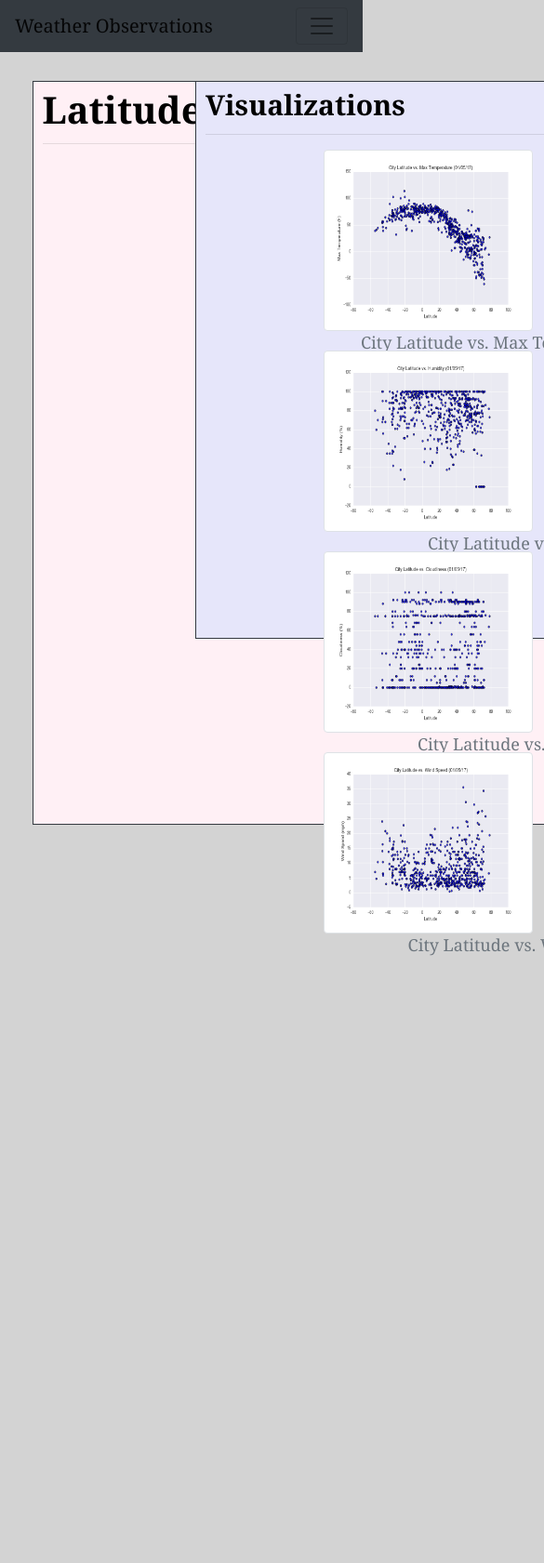
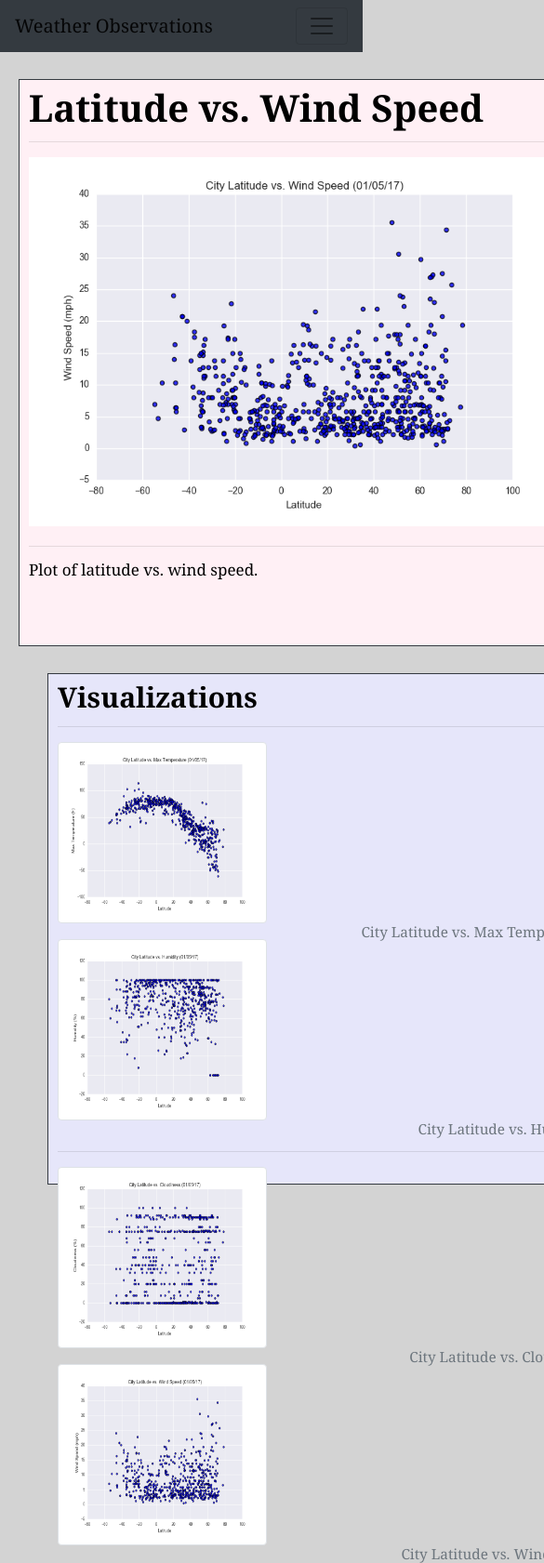
Before and after one commit to luciennekaplan/Web-Design-Challenge, a plain HTML site: page Visualizations/WindSpeed.html in a window 390 px wide. Shown: the top 1681 px of the page at 93% size, 585 px wide, since content can reach past the window. Before the commit the page ends 1028 px from the top, so only its background shows below. Drawn offline with nearby package versions, Linux system fonts and the light colour scheme.

Commit message:
Fixing Grid, index complete

```diff
--- a/Resources/style.css
+++ b/Resources/style.css
@@ -5,24 +5,21 @@
 
 .box {
     min-height: 50px;
+    margin: 5px;
     padding: 10px;
-    margin: 5px;
     font-weight: 800;
     font-family: Cambria, Cochin, Georgia, Times, 'Times New Roman', serif;
   }
 
 .mainbox {
-  position: absolute;
-  float: left;
-  width: 700px;
-  height: 800px;
+  width: 600px;
+  height: 610px;
   background: lavenderblush;
   color: black;
   font-size: 40px;
 }
 
 .fullbox {
-  position: absolute;
   width: 1000px;
   height: 800px;
   background: lavenderblush;
@@ -31,10 +28,8 @@
 }
 
 .sidebarbox {
-    position: absolute;
-    float: right;
-    width: 500px;
-    height: 600px;
+    width: 600px;
+    height: 550px;
     background: lavender;
     color: black;
     font-size: 30px;
@@ -43,21 +38,31 @@
 
 .box-1 {
   margin-top: 8%;
-  margin-left: 5%;
 }
 
 .box-2 {
   margin-top: 8%;
-  margin-left: 50%;
+  margin-left: 10%;
 }
 
 .largefont {
-  font-family: Georgia, Times, 'Times New Roman', serif;
+  font-family: Cambria, Cochin, Georgia, Times, 'Times New Roman', serif;
+}
+
+.titlefont {
+  font-family: Cambria, Cochin, Georgia, Times, 'Times New Roman', serif;
+  font-size: 35px;
 }
 
 .smallfont {
-  font-family: Georgia, 'Times New Roman', Times, serif;
-  font-size: 20px;
+  font-family: Cambria, Cochin, Georgia, 'Times New Roman', Times, serif;
+  font-size: 17px;
+  font-weight: 400;
+}
+
+.mediumfont {
+  font-family: Cambria, Cochin, Georgia, 'Times New Roman', Times, serif;
+  font-size: 24px;
   font-weight: 400;
 }
 
@@ -80,3 +85,7 @@
   margin-left: 2%;
   margin-top: 2%;
 }
+
+.leftspacing {
+  margin-left: 2%;
+}
--- a/Visualizations/WindSpeed.html
+++ b/Visualizations/WindSpeed.html
@@ -4,15 +4,17 @@
 <head>
   <meta charset="UTF-8">
   <title>Web Design Challenge</title>
-  <link rel="stylesheet" href="https://cdn.jsdelivr.net/npm/bootstrap@4.5.3/dist/css/bootstrap.min.css" integrity="sha384-TX8t27EcRE3e/ihU7zmQxVncDAy5uIKz4rEkgIXeMed4M0jlfIDPvg6uqKI2xXr2" crossorigin="anonymous">
+  <link rel="stylesheet" href="https://cdn.jsdelivr.net/npm/bootstrap@4.5.3/dist/css/bootstrap.min.css"
+    integrity="sha384-TX8t27EcRE3e/ihU7zmQxVncDAy5uIKz4rEkgIXeMed4M0jlfIDPvg6uqKI2xXr2" crossorigin="anonymous">
   <link rel="stylesheet" href="../Resources/reset.css">
   <link rel="stylesheet" href="../Resources/style.css">
 </head>
 
-<body class = largefont style="background-color: lightgrey;">
+<body class=largefont style="background-color: lightgrey;">
   <nav class="navbar navbar-expand-lg navbar-light bg-dark">
     <a class="navbar-brand" href="../index.html">Weather Observations</a>
-        <button class="navbar-toggler" type="button" data-toggle="collapse" data-target="#navbarSupportedContent" aria-controls="navbarSupportedContent" aria-expanded="false" aria-label="Toggle navigation">
+    <button class="navbar-toggler" type="button" data-toggle="collapse" data-target="#navbarSupportedContent"
+      aria-controls="navbarSupportedContent" aria-expanded="false" aria-label="Toggle navigation">
       <span class="navbar-toggler-icon"></span>
     </button>
 
@@ -25,7 +27,8 @@
           <a class="nav-link text-light" href="../comparison.html">Comparison</a>
         </li>
         <li class="nav-item dropdown">
-              <a class="nav-link dropdown-toggle text-light" href="#" id="navbarDropdownMenuLink" role="button" data-toggle="dropdown" aria-haspopup="true" aria-expanded="false">
+          <a class="nav-link dropdown-toggle text-light" href="#" id="navbarDropdownMenuLink" role="button"
+            data-toggle="dropdown" aria-haspopup="true" aria-expanded="false">
             Plots
           </a>
           <div class="dropdown-menu" aria-labelledby="navbarDropdown">
@@ -42,41 +45,70 @@
 
 
 
-      <div class= "container">
-      <figure class="box mainbox box-1 border border-dark">Latitude vs. Wind Speed
+  <div class="container">
+    <figure class="box mainbox box-1 border border-dark col-md-6 col-sm-12">Latitude vs. Wind Speed
       <hr>
+      <div class = "row">
+      <div class="col-md-12 col-sm-12">
+        <img src="../Resources/assets/images/Fig4.png" class= "img-fluid">
+      </div>
+      </div>
+      <div class = "row smallfont">
+        <div class = "col-md-12 col-sm-12">
+          <hr>
+          <p>Plot of latitude vs. wind speed.</p>
+        </div>
+      </div>
+    </figure>
 
-          </figure>
-        <figure class="box sidebarbox box-2 border border-dark">Visualizations
+
+  <figure class="box sidebarbox box-2 border border-dark col-md-6 col-sm-12">Visualizations
     <hr>
-            <div class = "container">
-              <div class = "row smallfont">
-               <div class = "col-md text-center">
-                  <a href="Temperature.html">
-                    <img src = "../Resources/assets/images/Fig1.png" class = "img-fluid img-thumbnail thumbnail">
+    <div class="row smallfont">
+      <div class="col-md-6">
+        <a href="Temperature.html" target="_blank">
+          <img src="../Resources/assets/images/Fig1.png" class="img-fluid img-thumbnail thumbnail">
         </a>
         <figcaption class="figure-caption text-right">City Latitude vs. Max Temperature</figcaption>
-                  <a href="Humidity.html">
-                    <img src = "../Resources/assets/images/Fig2.png" class = "img-fluid img-thumbnail thumbnail">
+      </div>
+      <div class="col-md-6">
+        <a href="Humidity.html" target="_blank">
+          <img src="../Resources/assets/images/Fig2.png" class="img-fluid img-thumbnail thumbnail">
         </a>
         <figcaption class="figure-caption text-right">City Latitude vs. Humidity</figcaption>
       </div>
-               <div class = "col-md text-center">
-                <a href="Cloudiness.html">
-                <img src = "../Resources/assets/images/Fig3.png" class = "img-fluid img-thumbnail thumbnail">
+    </div>
+    <hr>
+    <div class="row smallfont">
+      <div class="col-md-6">
+        <a href="Cloudiness.html" target="_blank">
+          <img src="../Resources/assets/images/Fig3.png" class="img-fluid img-thumbnail thumbnail">
         </a>
         <figcaption class="figure-caption text-right">City Latitude vs. Cloudiness</figcaption>
-                <a href="WindSpeed.html">
-                <img src = "../Resources/assets/images/Fig4.png" class = "img-fluid img-thumbnail thumbnail">
+      </div>
+      <div class="col-md-6">
+        <a href="WindSpeed.html" target="_blank">
+          <img src="../Resources/assets/images/Fig4.png" class="img-fluid img-thumbnail thumbnail">
         </a>
         <figcaption class="figure-caption text-right">City Latitude vs. Wind Speed</figcaption>
       </div>
     </div>
-          </div>
   </figure>
   </div>
-      <script src="https://code.jquery.com/jquery-3.5.1.slim.min.js" integrity="sha384-DfXdz2htPH0lsSSs5nCTpuj/zy4C+OGpamoFVy38MVBnE+IbbVYUew+OrCXaRkfj" crossorigin="anonymous"></script>
-      <script src="https://cdnjs.cloudflare.com/ajax/libs/popper.js/1.14.7/umd/popper.min.js" integrity="sha384-UO2eT0CpHqdSJQ6hJty5KVphtPhzWj9WO1clHTMGa3JDZwrnQq4sF86dIHNDz0W1" crossorigin="anonymous"></script>
-      <script src="https://stackpath.bootstrapcdn.com/bootstrap/4.3.1/js/bootstrap.min.js" integrity="sha384-JjSmVgyd0p3pXB1rRibZUAYoIIy6OrQ6VrjIEaFf/nJGzIxFDsf4x0xIM+B07jRM" crossorigin="anonymous"></script>
+
+
+
+
+
+  <script src="https://code.jquery.com/jquery-3.5.1.slim.min.js"
+    integrity="sha384-DfXdz2htPH0lsSSs5nCTpuj/zy4C+OGpamoFVy38MVBnE+IbbVYUew+OrCXaRkfj"
+    crossorigin="anonymous"></script>
+  <script src="https://cdnjs.cloudflare.com/ajax/libs/popper.js/1.14.7/umd/popper.min.js"
+    integrity="sha384-UO2eT0CpHqdSJQ6hJty5KVphtPhzWj9WO1clHTMGa3JDZwrnQq4sF86dIHNDz0W1"
+    crossorigin="anonymous"></script>
+  <script src="https://stackpath.bootstrapcdn.com/bootstrap/4.3.1/js/bootstrap.min.js"
+    integrity="sha384-JjSmVgyd0p3pXB1rRibZUAYoIIy6OrQ6VrjIEaFf/nJGzIxFDsf4x0xIM+B07jRM"
+    crossorigin="anonymous"></script>
 </body>
+
 </html>
--- a/index.html
+++ b/index.html
@@ -4,17 +4,18 @@
 <head>
   <meta charset="UTF-8">
   <title>Web Design Challenge</title>
-  <link rel="stylesheet" href="https://cdn.jsdelivr.net/npm/bootstrap@4.5.3/dist/css/bootstrap.min.css" integrity="sha384-TX8t27EcRE3e/ihU7zmQxVncDAy5uIKz4rEkgIXeMed4M0jlfIDPvg6uqKI2xXr2" crossorigin="anonymous">
+  <link rel="stylesheet" href="https://cdn.jsdelivr.net/npm/bootstrap@4.5.3/dist/css/bootstrap.min.css"
+    integrity="sha384-TX8t27EcRE3e/ihU7zmQxVncDAy5uIKz4rEkgIXeMed4M0jlfIDPvg6uqKI2xXr2" crossorigin="anonymous">
   <link rel="stylesheet" href="Resources/reset.css">
   <link rel="stylesheet" href="Resources/style.css">
 </head>
 
-<body class = largefont style="background-color: lightgrey;">
-
+<body class=largefont style="background-color: lightgrey;">
 
   <nav class="navbar navbar-expand-lg navbar-light bg-dark">
     <a class="navbar-brand" href="index.html">Weather Observations</a>
-        <button class="navbar-toggler" type="button" data-toggle="collapse" data-target="#navbarSupportedContent" aria-controls="navbarSupportedContent" aria-expanded="false" aria-label="Toggle navigation">
+    <button class="navbar-toggler" type="button" data-toggle="collapse" data-target="#navbarSupportedContent"
+      aria-controls="navbarSupportedContent" aria-expanded="false" aria-label="Toggle navigation">
       <span class="navbar-toggler-icon"></span>
     </button>
 
@@ -27,7 +28,8 @@
           <a class="nav-link text-light" href="comparison.html">Comparison</a>
         </li>
         <li class="nav-item dropdown">
-              <a class="nav-link text-light dropdown-toggle" href="#" id="navbarDropdown" role="button" data-toggle="dropdown" aria-haspopup="true" aria-expanded="false">
+          <a class="nav-link text-light dropdown-toggle" href="#" id="navbarDropdown" role="button"
+            data-toggle="dropdown" aria-haspopup="true" aria-expanded="false">
             Plots
           </a>
           <div class="dropdown-menu" aria-labelledby="navbarDropdown">
@@ -43,52 +45,111 @@
   </nav>
 
 
-      <div class = "container">
-      <figure class="box mainbox box-1 border border-dark">Weather Observations
+  <div class="container">
+    <div class="row">
+
+
+
+      <div class="col-lg-6 col-md-12">
+        <div class = "top-buffer box titlefont">
+        <h1>Weather Observations</h1>
+        </div>
         <hr>
-      <div class="row smallfont">
-        <div class="col-md-6">
-          The purpose of this project was to observe how weather changes as you get closer to the equator.
+        <div class="box top-buffer mainbox box-1 mediumfont border border-dark">
+          <div class="row">
+            <div class="col-lg-6 col-md-6">
+              <p>The purpose of this project was to observe how weather changes as you get closer to the equator.
                 We assembled a dataset of over 500 cities from the OpenWeatherMap API to accomplish this analysis.
+              </p>
+            </div>
+          </div>
+          <div class="col-lg-6 col-md-6">
+            <img src="Resources/assets/images/equator_image.jpg" class="img-fluid">
+          </div>
+          <hr>
+          <div class="row">
+            <div class="col-lg-12 col-md-12">
+              <p>After assembling the dataset, we used Matplotlib to plot various aspects of the weather vs. latitude.
+                Factors we looked at included: temperature, cloudiness, wind speed, and humidity. This site
+                provide the source data and visualizations created as part of the analysis, as well as explanations and
+                descriptions
+                of any trends and correlations witnessed.
+              </p>
+            </div>
+          </div>
         </div>
       </div>
 
-        </figure>
 
 
 
-        <figure class="box sidebarbox box-2 border border-dark">Visualizations
+
+      <div class="col-lg-6 col-md-12">
+        <div class = "top-buffer box titlefont">
+          <h1>Visualizations</h1>
+        </div>
         <hr>
-          <div class = "container">
-            <div class = "row smallfont">
-             <div class = "col-md text-center">
+        <div class="box top-buffer sidebarbox box-2 smallfont text-center  border border-dark">
+          <div class = "row">
+            <div class = "col-md-6 col-lg-6">
+              <div class = "top-buffer">
               <a href="Visualizations/Temperature.html" target="_blank">
                 <img src = "Resources/assets/images/Fig1.png" class = "img-fluid img-thumbnail thumbnail">
               </a>
                   <figcaption class="figure-caption text-right">City Latitude vs. Max Temperature</figcaption>
+            </div>
+          </div>
+
+            <div class = "col-md-6 col-lg-6">
+              <div class = "top-buffer">
               <a href="Visualizations/Humidity.html" target="_blank">
                 <img src = "Resources/assets/images/Fig2.png" class = "img-fluid img-thumbnail thumbnail">
               </a>
             <figcaption class="figure-caption text-right">City Latitude vs. Humidity</figcaption>
           </div>
-             <div class = "col-md text-center">
-              <a href="Visualizations/Cloudiness.html" target="_blank">
+           </div>
+            </div>
+            <hr>
+            <div class = "row">
+              <div class = "col-md-6 col-lg-6">
+                <div class = "top-buffer">
                 <img src = "Resources/assets/images/Fig3.png" class = "img-fluid img-thumbnail thumbnail">
               </a>
               <figcaption class="figure-caption text-right">City Latitude vs. Cloudiness</figcaption>
+              </div>
+            </div>
+              <div class = "col-md-6 col-lg-6">
+                <div class = "top-buffer">
                 <a href="Visualizations/WindSpeed.html" target="_blank">
                   <img src = "Resources/assets/images/Fig4.png" class = "img-fluid img-thumbnail thumbnail">
                   </a>
                   <figcaption class="figure-caption text-right">City Latitude vs. Wind Speed</figcaption>
               </div>
               </div>
-      </figure>
+            </div>
+          </div>
+        </div>
+
       </div>
 
 
-      <script src="https://code.jquery.com/jquery-3.5.1.slim.min.js" integrity="sha384-DfXdz2htPH0lsSSs5nCTpuj/zy4C+OGpamoFVy38MVBnE+IbbVYUew+OrCXaRkfj" crossorigin="anonymous"></script>
-      <script src="https://cdnjs.cloudflare.com/ajax/libs/popper.js/1.14.7/umd/popper.min.js" integrity="sha384-UO2eT0CpHqdSJQ6hJty5KVphtPhzWj9WO1clHTMGa3JDZwrnQq4sF86dIHNDz0W1" crossorigin="anonymous"></script>
-      <script src="https://stackpath.bootstrapcdn.com/bootstrap/4.3.1/js/bootstrap.min.js" integrity="sha384-JjSmVgyd0p3pXB1rRibZUAYoIIy6OrQ6VrjIEaFf/nJGzIxFDsf4x0xIM+B07jRM" crossorigin="anonymous"></script>
+
+  </div>
+  </div>
+
+
+
+
+  <script src="https://code.jquery.com/jquery-3.5.1.slim.min.js"
+    integrity="sha384-DfXdz2htPH0lsSSs5nCTpuj/zy4C+OGpamoFVy38MVBnE+IbbVYUew+OrCXaRkfj"
+    crossorigin="anonymous"></script>
+  <script src="https://cdnjs.cloudflare.com/ajax/libs/popper.js/1.14.7/umd/popper.min.js"
+    integrity="sha384-UO2eT0CpHqdSJQ6hJty5KVphtPhzWj9WO1clHTMGa3JDZwrnQq4sF86dIHNDz0W1"
+    crossorigin="anonymous"></script>
+  <script src="https://stackpath.bootstrapcdn.com/bootstrap/4.3.1/js/bootstrap.min.js"
+    integrity="sha384-JjSmVgyd0p3pXB1rRibZUAYoIIy6OrQ6VrjIEaFf/nJGzIxFDsf4x0xIM+B07jRM"
+    crossorigin="anonymous"></script>
+
 
 </body>
 </html>
```
Also changed, not shown: Visualizations/Cloudiness.html (+40 -15 lines), Visualizations/Humidity.html (+38 -17 lines), Visualizations/Temperature.html (+35 -17 lines), comparison.html (+17 -13 lines), data.html (+4 -2 lines). Lines whose indentation alone changed are shown as unchanged.
